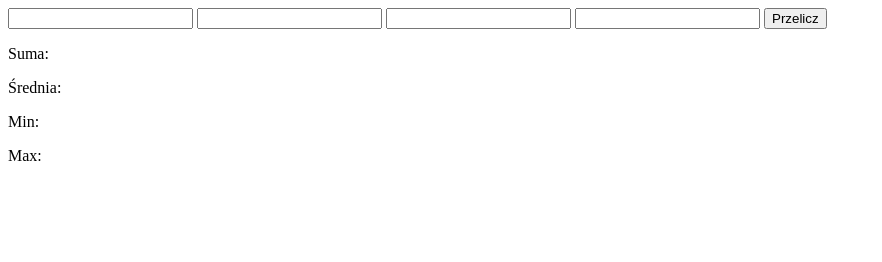
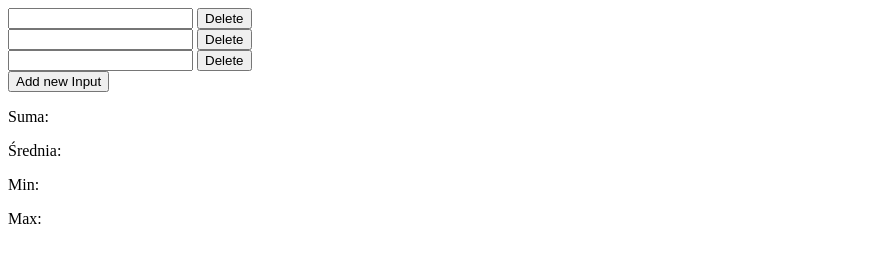
Before and after one commit to Subsaw/ProgrammingInJs, a plain HTML site: page Lab 1 - rozgrzewka/index.html in a window 1280 px wide. Shown: the whole page, without its empty margins (0-882 px from the left). Drawn offline with Linux system fonts and the light colour scheme.

Commit message:
Lab 1 - v 1.0

```diff
--- a/Lab 1 - rozgrzewka/index.html
+++ b/Lab 1 - rozgrzewka/index.html
@@ -1,17 +1,29 @@
 <!DOCTYPE html>
 <html lang="en">
+
 <head>
     <meta charset="UTF-8">
     <meta name="viewport" content="width=device-width, initial-scale=1.0">
     <title>Przelicz</title>
 </head>
+
 <body>
-    <input type="text" name="text1" id="text1" onkeyup="Przelicz()">
-    <input type="text" name="text2" id="text2" onkeyup="Przelicz()">
-    <input type="text" name="text3" id="text3" onkeyup="Przelicz()">
-    <input type="text" name="text4" id="text4" onkeyup="Przelicz()">
+    <div id="inputs-container">
+        <div class="count-row">
+            <input type="text" class="input-number" onkeyup="countInputs()">
+            <button onclick="removeInput(this)">Delete</button>
+        </div>
+        <div class="count-row">
+            <input type="text" class="input-number" onkeyup="countInputs()">
+            <button onclick="removeInput(this)">Delete</button>
+        </div>
+        <div class="count-row">
+            <input type="text" class="input-number" onkeyup="countInputs()">
+            <button onclick="removeInput(this)">Delete</button>
+        </div>
+    </div>
 
-    <button type="button" id="przelicz" onclick="Przelicz()">Przelicz</button>
+    <button type="button" id="add-input" onclick="addInput()">Add new Input</button>
 
     <p>Suma:<span id="suma"></span></p>
     <p>Średnia: <span id="srednia"></span></p>
@@ -20,4 +32,5 @@
 
     <script src="script.js"></script>
 </body>
+
 </html>
--- a/Lab 1 - rozgrzewka/script.js
+++ b/Lab 1 - rozgrzewka/script.js
@@ -1,27 +1,39 @@
+const countInputs = () => {
+  const inputFields = document.getElementsByClassName("input-number");
+  let sum = 0;
+  let values = [];
 
+  for (var i = 0; i < inputFields.length; i++) {
+    var value = parseFloat(inputFields[i].value);
+    if (!isNaN(value)) {
+      sum += value;
+      values.push(value);
+    }
+  }
 
-function Przelicz() {
-    let d1, d2, d3, d4;
-    d1 = parseInt(document.getElementById("text1").value)
-    d2 = parseInt(document.getElementById("text2").value)
-    d3 = parseInt(document.getElementById("text3").value)
-    d4 = parseInt(document.getElementById("text4").value)
+  var average = sum / values.length;
+  var min = Math.min(...values);
+  var max = Math.max(...values);
 
-    let suma = d1 + d2 + d3 + d4;
-    let avg = suma / 4;
-    let min = Math.min(d1, d2, d3, d4);
-    let max = Math.max(d1, d2, d3, d4);
+  document.getElementById("suma").innerHTML = sum;
+  document.getElementById("srednia").innerHTML = isNaN(average) ? 0 : average;
+  document.getElementById("min").innerHTML = min;
+  document.getElementById("max").innerHTML = max;
+};
 
-    document.getElementById("suma").innerHTML = suma;
-    document.getElementById("srednia").innerHTML = avg;
-    document.getElementById("min").innerHTML = min;
-    document.getElementById("max").innerHTML = max;
+const addInput = () => {
+  var inputsContainer = document.getElementById("inputs-container");
+  var inputRow = document.createElement("div");
+  inputRow.classList.add("count-row");
+  inputRow.innerHTML = `
+        <input type="text" class="input-number" onkeyup="countInputs()">
+        <button onclick="removeInput(this)">Delete</button>
+    `;
+  inputsContainer.appendChild(inputRow);
+};
 
-}
-
-//  let handler = document.querySelectorAll(input)
-
-let dok = document.querySelector(".suma");
-dok.addEventListener("click", ()=> { console.log("cos")});
-
-// handler.addEventListener("onchange", Przelicz)
+const removeInput = (button) => {
+  var inputRow = button.parentElement;
+  inputRow.remove();
+  countInputs();
+};
```
